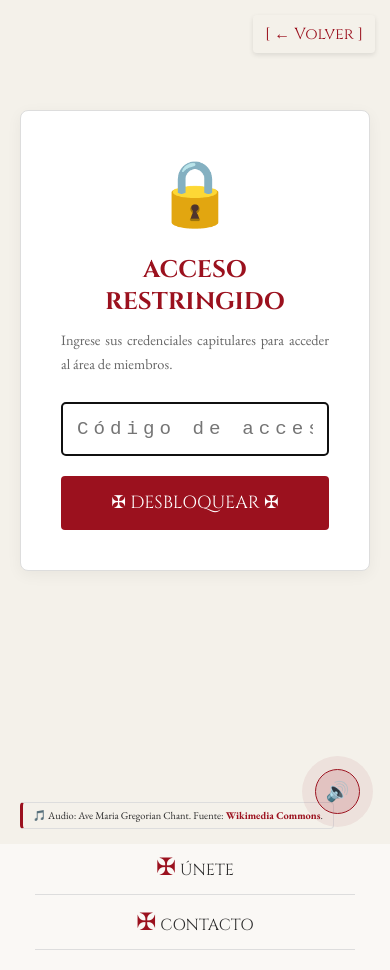
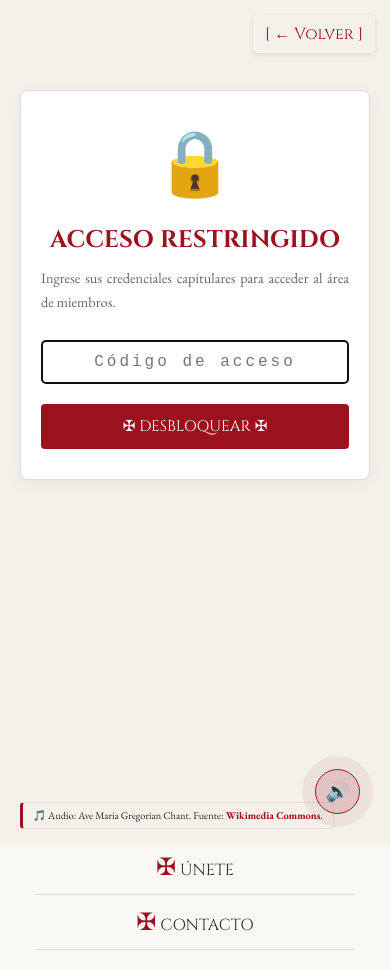
Before and after one commit to Paraguayote/v1, a plain HTML site: page index.html in a window 390 px wide. Both pictures are taken after a click on the button "✠ ACCESO MIEMBROS ✠". Drawn offline with nearby package versions, Linux system fonts and the light colour scheme.

Commit message:
Add files via upload

```diff
--- a/index.html
+++ b/index.html
@@ -319,6 +319,41 @@
         .stat { background: rgba(155,17,30,0.05); padding: 15px; text-align: center; border: 1px solid var(--gris-borde); border-radius: 4px; }
         .stat-num { font-size: 1.5rem; font-family: 'Cinzel'; color: var(--rojo-templario); }
 
+        /* Componentes de Área de Miembros y Login */
+        .login-box {
+            text-align: center;
+            max-width: 400px;
+            width: 100%;
+            margin: 40px auto;
+            padding: 40px;
+            background: var(--blanco);
+            border: 1px solid var(--gris-borde);
+            border-radius: 8px;
+            box-shadow: 0 4px 15px rgba(0,0,0,0.05);
+            box-sizing: border-box; /* Previene deformación en móviles */
+        }
+        .input-codigo {
+            width: 100%;
+            padding: 15px;
+            margin-bottom: 20px;
+            border: 1px solid var(--gris-borde);
+            border-radius: 4px;
+            text-align: center;
+            font-size: 1.2rem;
+            letter-spacing: 5px;
+            font-family: monospace;
+            box-sizing: border-box;
+        }
+        .btn-full {
+            width: 100%;
+            max-width: 400px;
+            font-size: 1.1rem;
+            padding: 15px;
+            box-sizing: border-box;
+            white-space: normal; /* Permite que el texto baje de línea si no cabe */
+            display: inline-block;
+        }
+
         /* Responsive - Móviles pequeños */
         @media (max-width: 380px) {
             body { flex-direction: column; }
@@ -348,6 +383,9 @@
             .valor { padding: 15px; }
             table { font-size: 0.85rem; }
             th, td { padding: 8px; }
+            .login-box { padding: 30px 20px; margin: 20px auto; }
+            .input-codigo { font-size: 1rem; letter-spacing: 3px; padding: 12px; }
+            .btn-full { font-size: 0.95rem; padding: 12px; }
         }
 
         /* Responsive - Tablets vertical */
@@ -430,8 +468,8 @@
             .menu li { font-size: 1.1rem; margin: 18px 0; }
             .btn-access { font-size: 1rem; padding: 16px 30px; }
             .panel-content { max-width: 1000px; }
-            .grid { grid-template-columns: 1fr 1fr 1fr; }
-            .stats { grid-template-columns: repeat(4, 1fr); }
+            .grid { grid-template-columns: repeat(4, 1fr); }
+            .stats { grid-template-columns: repeat(3, 1fr); }
         }
 
         /* Efectos Hover para Escudos de Prioratos */
@@ -789,30 +827,30 @@
                 <p style="margin-bottom: 20px;">Accede al sistema de administración general de la Orden para gestionar registros, avances de formación y biblioteca documental.</p>
 
                 <div class="grid" style="margin-bottom: 30px;">
-                    <div class="valor" style="text-align: center; padding: 25px 15px;">
+                    <div class="valor" style="text-align: center;">
                         <div style="font-size: 2rem; margin-bottom: 10px;">👥</div>
                         <h4>Directorio</h4>
                         <p style="font-size: 0.9rem; margin-bottom: 0;">Fichas e historial</p>
                     </div>
-                    <div class="valor" style="text-align: center; padding: 25px 15px;">
+                    <div class="valor" style="text-align: center;">
                         <div style="font-size: 2rem; margin-bottom: 10px;">🎓</div>
                         <h4>Formación</h4>
                         <p style="font-size: 0.9rem; margin-bottom: 0;">Módulos de estudio</p>
                     </div>
-                    <div class="valor" style="text-align: center; padding: 25px 15px;">
+                    <div class="valor" style="text-align: center;">
                         <div style="font-size: 2rem; margin-bottom: 10px;">📅</div>
                         <h4>Calendario</h4>
                         <p style="font-size: 0.9rem; margin-bottom: 0;">Tenidas y Rituales</p>
                     </div>
-                    <div class="valor" style="text-align: center; padding: 25px 15px;">
+                    <div class="valor" style="text-align: center;">
                         <div style="font-size: 2rem; margin-bottom: 10px;">📁</div>
                         <h4>Archivo Central</h4>
                         <p style="font-size: 0.9rem; margin-bottom: 0;">Estatutos y Actas</p>
                     </div>
                 </div>
 
-                <div style="text-align: center; margin-bottom: 40px;">
-                    <a href="/plataforma" target="_blank" class="btn" style="font-size: 1.1rem; padding: 15px 30px;">✠ INGRESAR AL PANEL DE CONTROL ✠</a>
+                <div style="text-align: center; margin-bottom: 40px; padding: 0 10px;">
+                    <a href="/plataforma" target="_blank" class="btn btn-full">✠ INGRESAR AL PANEL DE CONTROL ✠</a>
                     <p style="font-size: 0.8rem; color: #666; margin-top: 10px;">* Requiere credenciales de acceso de alto grado</p>
                 </div>
 
@@ -820,16 +858,16 @@
                 <div id="galeria-miembros" class="galeria-grid"></div>
             `,
             login: `
-                <div style="text-align: center; max-width: 400px; margin: 40px auto; padding: 40px; background: var(--blanco); border: 1px solid var(--gris-borde); border-radius: 8px; box-shadow: 0 4px 15px rgba(0,0,0,0.05);">
+                <div class="login-box">
                     <div style="font-size: 4rem; color: var(--rojo-templario); margin-bottom: 20px;">🔒</div>
                     <h2 style="font-family: 'Cinzel', serif; color: var(--rojo-templario); border: none; padding-bottom: 0; margin-bottom: 10px;">ACCESO RESTRINGIDO</h2>
                     <p style="color: #666; font-size: 0.9rem; margin-bottom: 25px;">Ingrese sus credenciales capitulares para acceder al área de miembros.</p>
 
-                    <input type="password" id="codigo-acceso" placeholder="Código de acceso" style="width: 100%; padding: 15px; margin-bottom: 20px; border: 1px solid var(--gris-borde); border-radius: 4px; text-align: center; font-size: 1.2rem; letter-spacing: 5px; font-family: monospace;">
+                    <input type="password" id="codigo-acceso" placeholder="Código de acceso" class="input-codigo">
 
                     <p id="login-error" style="color: red; font-size: 0.85rem; display: none; margin-top: -10px; margin-bottom: 15px;">Código incorrecto. Intente nuevamente.</p>
 
-                    <button onclick="verificarAcceso()" class="btn" style="width: 100%; font-size: 1.1rem; padding: 15px;">✠ DESBLOQUEAR ✠</button>
+                    <button onclick="verificarAcceso()" class="btn btn-full">✠ DESBLOQUEAR ✠</button>
                 </div>
             `
         };
```
